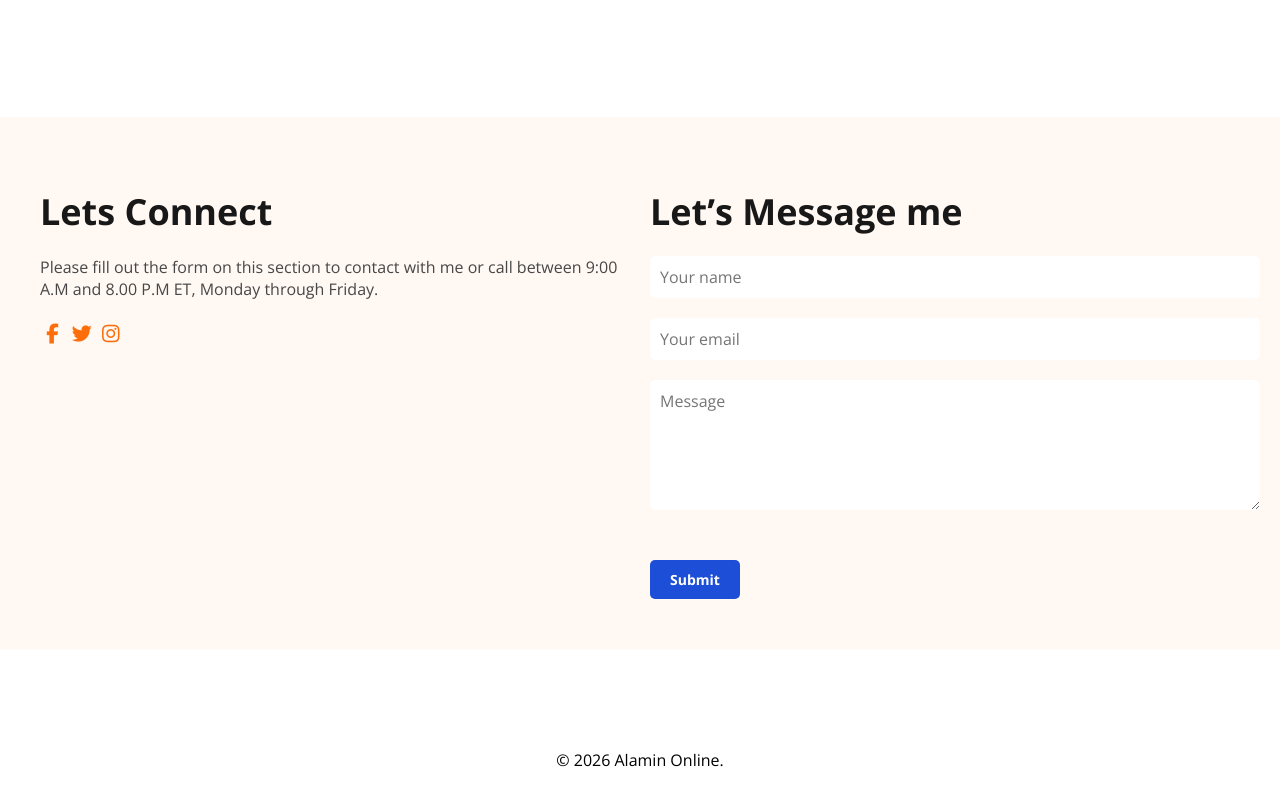
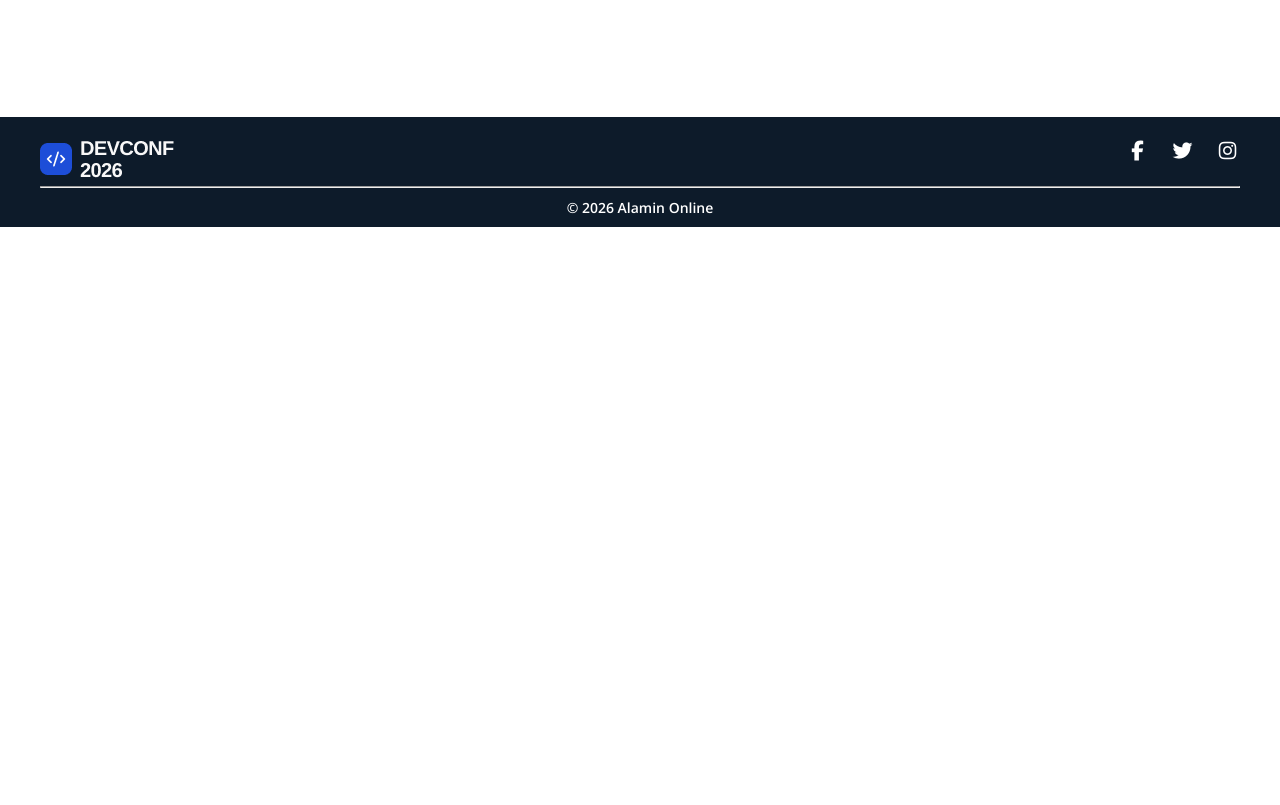
Before and after one commit to myalaminonline/neptune, a plain HTML site: page 6_1_conf2026.html in a window 1280 px wide. Shown: the part 6608-7413 px from the top of the page. After the commit the page ends 6835 px from the top, so only its background shows below. Drawn offline with nearby package versions, Linux system fonts and the light colour scheme.

Commit message:
Module 6: Assignment 1 -> Footer section completed.

```diff
--- a/6_1_conf2026.html
+++ b/6_1_conf2026.html
@@ -436,40 +436,23 @@
     </main>
 
     <footer>
-        <section class="contact-root">
-            <div class="contact-parent container">
-                <div class="contact-group flex">
-                    <div class="contact-left">
-                        <h2>Lets Connect</h2>
-                        <p>Please fill out the form on this section to contact with me or call between 9:00 A.M and 8.00
-                            P.M ET, Monday through Friday.</p>
-                        <!-- <div class="contact-left-icon">
-                            <img src="./icons/facebook.png" alt="">
-                            <img src="./icons/twitter.png" alt="">
-                            <img src="./icons/instagram.png" alt="">
-                        </div> -->
-                        <div class="contact-left-icon-awesome">
-                            <span><i class="fa-brands fa-facebook-f"></i></span>
-                            <span><i class="fa-brands fa-twitter"></i></span>
-                            <span><i class="fa-brands fa-instagram"></i></span>
+        <section class="footer-root">
+            <div class="footer-parent container">
+                <div class="footer-group flex">
+                    <div class="footer-left">
+                        <a href=""><img src="./images/conf2026-footer-logo.png" alt=""></a>
+                    </div>
+                    <div class="footer-right">
+                        <div class="footer-right-icon-awesome flex">
+                            <a href=""><span><i class="fa-brands fa-facebook-f"></i></span></a>
+                            <a href=""><span><i class="fa-brands fa-twitter"></i></span></a>
+                            <a href=""><span><i class="fa-brands fa-instagram"></i></span></a>
                         </div>
                     </div>
-                    <div class="contact-right">
-                        <h2>Let’s Message me</h2>
-                        <form>
-                            <input type="text" placeholder="Your name">
-                            <input type="text" placeholder="Your email">
-                            <textarea rows="5" placeholder="Message"></textarea>
-                            <button class="button">Submit</button>
-                        </form>
-                    </div>
                 </div>
-            </div>
-        </section>
-        <section class="footer-root">
-            <div class="footer-parent container">
-                <div class="footer-group">
-                    <p class="footer-copyright">&copy; 2026 Alamin Online.</p>
+                <hr>
+                <div class="footer-bottom">
+                    <p><a href="https://alaminonline.com">&copy; 2026 Alamin Online</a></p>
                 </div>
             </div>
         </section>
--- a/styles/conf2026.css
+++ b/styles/conf2026.css
@@ -313,7 +313,7 @@ img {
     color: #333333;
 }
 
-.price-bottom-card li::marker{
+.price-bottom-card li::marker {
     color: #2563eb;
 }
 
@@ -828,20 +828,44 @@ textarea {
 
 /* footer style */
 .footer-root {
-    background-color: white;
+    background-color: #0d1b2a;
     margin: 100px 0 0 0;
 }
 
 .footer-parent {
-    background-color: white;
+    background-color: #0d1b2a;
 }
 
 .footer-group {
-    background-color: white;
+    background-color: #0d1b2a;
+    padding: 20px 0 0 0;
 }
 
-.footer-copyright {
-    background-color: white;
-    margin: 50px 0;
+.footer-left {
+    background-color: #0d1b2a;
+}
+
+.footer-right {
+    background-color: #0d1b2a;
+}
+
+.footer-right-icon-awesome {
+    background-color: #0d1b2a;
+}
+
+.footer-right-icon-awesome span {
+    font-size: 20px;
+    color: white;
+}
+
+.footer-bottom p{
+    padding: 10px 0;
+    font-size: 14px;
+    font-weight: 600;
     text-align: center;
 }
+
+.footer-bottom a{
+    text-decoration: none;
+    color: white;
+}
```
